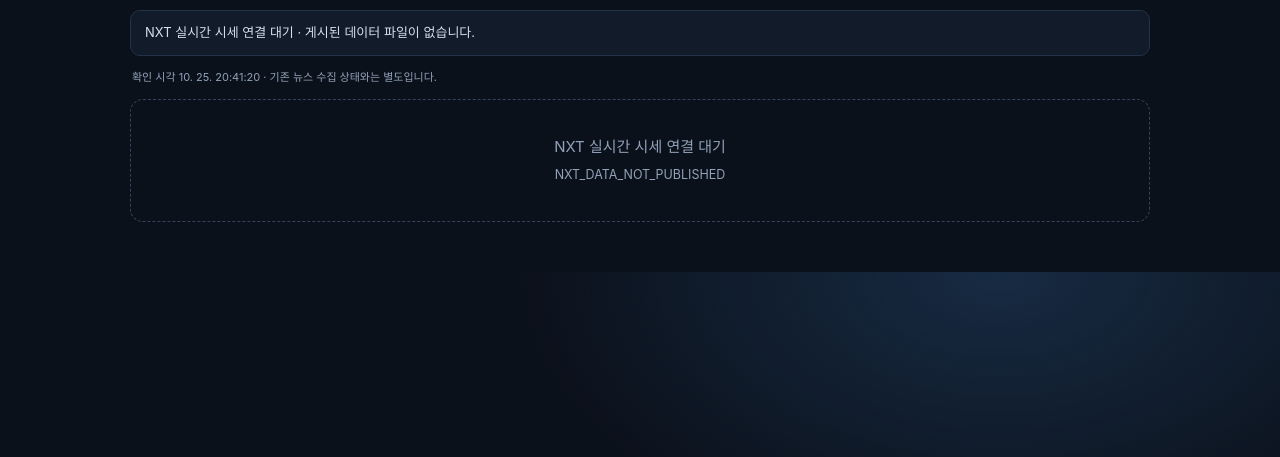
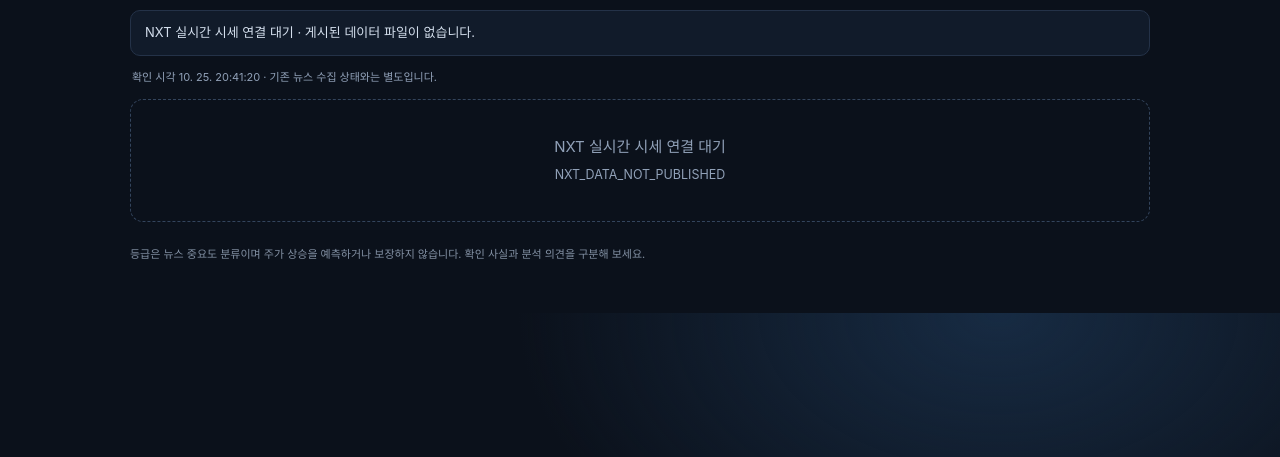
Before and after one commit to phenomeno3023/edge-news, a website: page public/index.html in a window 1280 px wide. Shown: the part 343-800 px from the top of the page. Drawn offline with Linux system fonts and the light colour scheme; no server answers.

Commit message:
fix(edge-nxt): keep shared footer visible

```diff
--- a/public/index.html
+++ b/public/index.html
@@ -6,4 +6,4 @@
 <section class="notice" id="notice"><b id="notice-title">수집 범위 상태 확인</b><span>뉴스 수집 연결이 설정되지 않은 경우, 기사 없음이 아니라 미수집 상태로 표시합니다.</span></section>
 <section class="toolbar"><input id="search" type="search" placeholder="종목명·종목코드·제목 검색"><select id="grade"><option value="">모든 등급</option><option value="S">S급</option><option value="A">A급</option><option value="B">B급</option><option value="C">C급</option></select><select id="category"><option value="">모든 업종·유형</option><option value="실적">실적</option><option value="주주환원">주주환원</option><option value="수주·계약">수주·계약</option><option value="기술·사업">기술·사업</option><option value="정책·해외">정책·해외</option><option value="기타">기타</option></select></section>
 <section class="summary" id="summary"><div><b>08:00—08:50 누적</b><span id="count">기사 확인 중</span></div><div class="report-box"><div class="report-title"><b>08:50 최종 결과보고서</b><div><button id="copy-report" type="button">결과보고서 전체 복사</button> <a class="report-link" href="./step3-report.html">전체 보고서 보기 ↗</a></div></div><p id="report">수집 결과를 불러오는 중입니다. 이 상태도 결과보고서 복사 버튼으로 복사할 수 있습니다.</p><small id="copy-status" aria-live="polite"></small></div></section>
-<section class="feed-head"><h2 id="feed-title">오늘 및 휴장기간 뉴스 <span id="day"></span></h2><span id="total">—</span></section><section id="feed" class="feed"></section><footer>등급은 뉴스 중요도 분류이며 주가 상승을 예측하거나 보장하지 않습니다. 확인 사실과 분석 의견을 구분해 보세요.</footer></div></main><script src="./app.js?v=edge-nxt-step2-20261025" defer></script><script src="./nxt.js?v=edge-nxt-step2-20261025" defer></script></body></html>
+<section class="feed-head"><h2 id="feed-title">오늘 및 휴장기간 뉴스 <span id="day"></span></h2><span id="total">—</span></section><section id="feed" class="feed"></section></div><footer>등급은 뉴스 중요도 분류이며 주가 상승을 예측하거나 보장하지 않습니다. 확인 사실과 분석 의견을 구분해 보세요.</footer></main><script src="./app.js?v=edge-nxt-step2-20261025" defer></script><script src="./nxt.js?v=edge-nxt-step2-20261025" defer></script></body></html>
```
